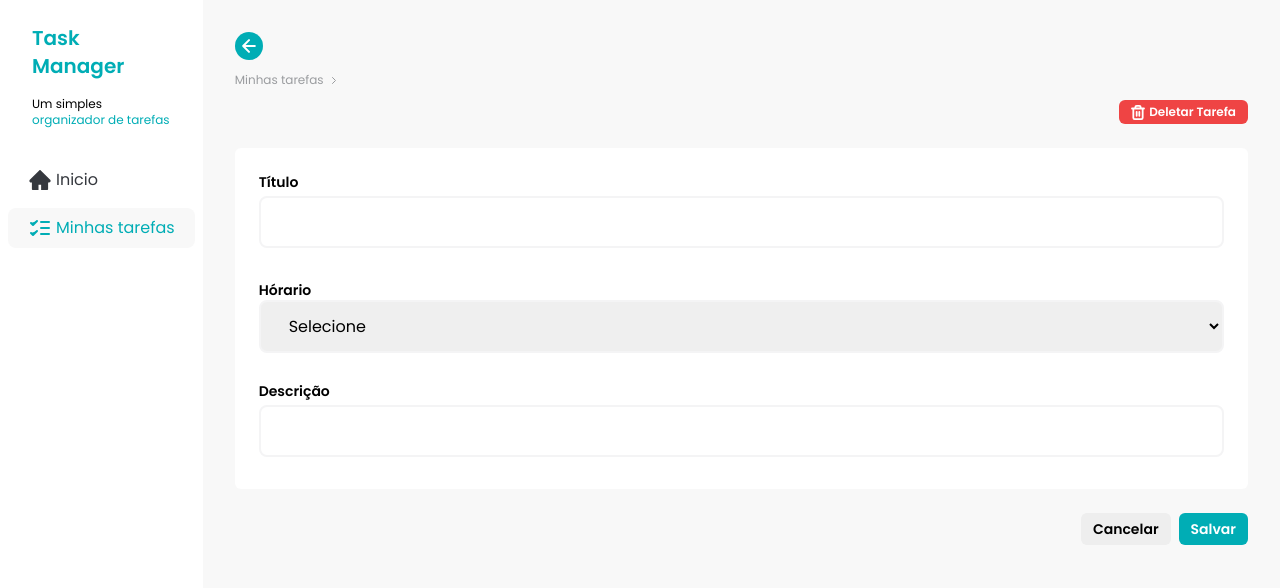
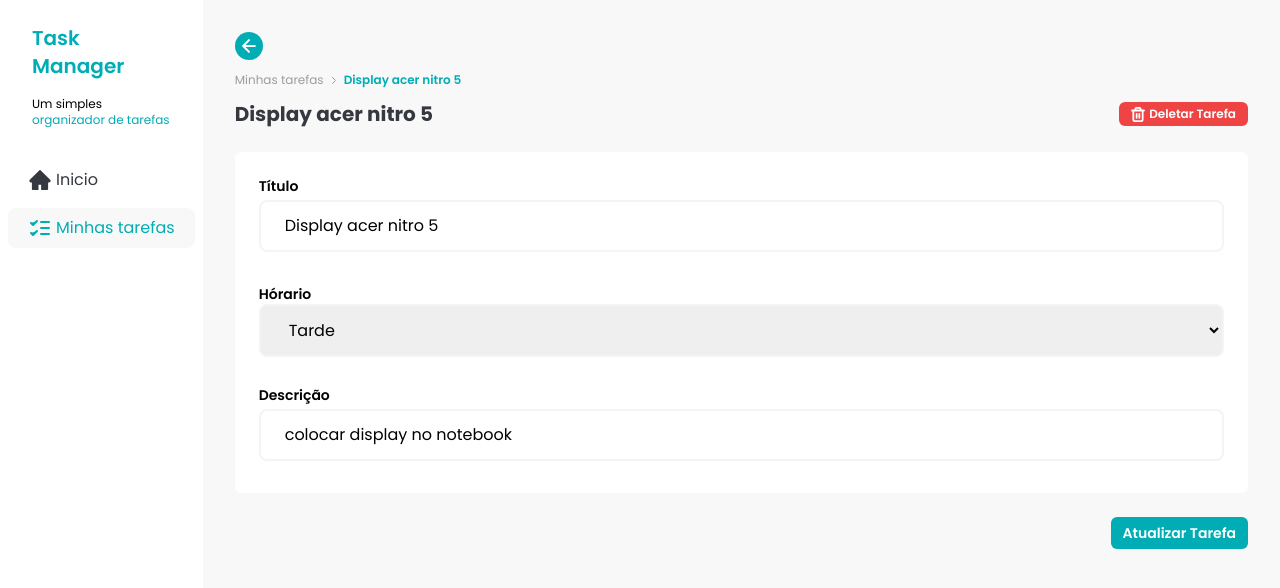
Before and after one commit to Alessandro-Vieira77/fsc-task-manager-, a React (Vite) app: page /details/0474a522-5ab4-4f32-ba18-c05755ebaa28 in a window 1280 px wide. Shown: the top 588 px of the page. Built offline with nearby package versions, Linux system fonts and the light colour scheme; no server answers; data requests are answered from the project's data file.

Commit message:
feat:  task updating and deleting in DatailsTasks

```diff
--- a/db.json
+++ b/db.json
@@ -1,30 +1,37 @@
 {
   "tasks": [
     {
-      "id": "cb98c06d-d779-4da7-a734-406e91dd058c",
-      "title": "estudar já javaScript ",
-      "description": "arrows",
+      "id": "77a87ad1-50e3-47a2-bd64-e4daf1e9dbfb",
+      "title": "estudar Code Start :)",
+      "description": "Na FSC",
+      "time": "select",
+      "status": "not_started"
+    },
+    {
+      "id": "0474a522-5ab4-4f32-ba18-c05755ebaa28",
+      "title": "Display acer nitro 5",
+      "description": "colocar display no notebook",
+      "time": "afternoon",
+      "status": "not_started"
+    },
+    {
+      "id": "dc48cab3-ff06-4feb-8c46-a9a556dccd56",
+      "title": "Hooks forms :(",
+      "description": "zod...4",
       "time": "night",
       "status": "not_started"
     },
     {
-      "id": "77a87ad1-50e3-47a2-bd64-e4daf1e9dbfb",
-      "title": "estudar Code Start ",
-      "description": "Na FSC",
-      "time": "night",
-      "status": "not_started"
-    },
-    {
-      "id": "7c05dd51-0b4d-4020-aba1-73093d2bc164",
-      "title": "Comer bolo",
-      "description": "um bolo de laranja no domingo ",
+      "id": "b11a0e09-92a9-4025-aa4e-78abc7ed982b",
+      "title": "teste",
+      "description": "teste....",
       "time": "morning",
       "status": "not_started"
     },
     {
-      "id": "c33df8df-c49e-4e13-b0e1-7d3d8ec07624",
-      "title": "Estudar ES3",
-      "description": "AWS",
+      "id": "a3549a50-e10d-4ca1-92e2-ee8ebe3cc220",
+      "title": "teste 2",
+      "description": "teste 2 testatndo... ",
       "time": "night",
       "status": "not_started"
     }
--- a/src/components/TimeSelect.jsx
+++ b/src/components/TimeSelect.jsx
@@ -3,7 +3,6 @@
 
 import ErrorMenssage from "./ErrrorMenssage";
 import LabelInput from "./LabelInput";
-
 const TimeSelect = forwardRef(({ error, loading, ...props }, ref) => {
   return (
     <div className="flex w-full flex-col">
@@ -16,7 +15,7 @@
         name="time"
         id="time"
         disabled={loading}>
-        <option defaultValue={"selected"}>Selecione</option>
+        <option value={"selected"}>Selecione</option>
         <option value="morning">Manhã</option>
         <option value="afternoon">Tarde</option>
         <option value="night">Noite</option>
--- a/src/main.jsx
+++ b/src/main.jsx
@@ -2,6 +2,7 @@
 
 import React from "react";
 import ReactDOM from "react-dom/client";
+import { Toaster } from "react-hot-toast";
 import { createBrowserRouter, RouterProvider } from "react-router-dom";
 
 import App from "./App.jsx";
@@ -21,5 +22,6 @@
 ReactDOM.createRoot(document.getElementById("root")).render(
   <React.StrictMode>
     <RouterProvider router={router} />
+    <Toaster />
   </React.StrictMode>,
 );
--- a/src/pages/DatailsTasks.jsx
+++ b/src/pages/DatailsTasks.jsx
@@ -1,11 +1,11 @@
-/* eslint-disable react/jsx-no-undef */
-import { func } from "prop-types";
 import { useEffect, useState } from "react";
+import { useRef } from "react";
 import { toast } from "react-hot-toast";
 import { useParams } from "react-router-dom";
 import { useNavigate } from "react-router-dom";
 
 import { IconArrowLeft, IconChevronRight, IconTrash } from "../assets/icons";
+import { IconLoader } from "../assets/icons";
 import Button from "../components/Button";
 import Input from "../components/Input";
 import Sidebar from "../components/Sidebar";
@@ -16,6 +16,14 @@
 
   const { taskId } = useParams();
   const [tasks, setTasks] = useState([]);
+  const [errors, setErrors] = useState([]);
+  const [select, setSelect] = useState(false);
+  const [loadingDelete, setLoadingDelete] = useState(false);
+  const [loadingUpdate, setLoadingUpdate] = useState(false);
+
+  const titleRef = useRef(null);
+  const selectRef = useRef(null);
+  const descriptionRef = useRef(null);
 
   useEffect(() => {
     async function getTask() {
@@ -35,18 +43,82 @@
   }
 
   const handleDeleteTask = async () => {
+    setLoadingDelete(true);
     const respoonse = await fetch(`http://localhost:3000/tasks/${taskId}`, {
       method: "DELETE",
     });
 
-    if (!respoonse.ok) {
-      toast.error("Erro ao deletar a tarefa!");
-      throw new Error("erro ao deltar a tarefa ");
-    } else {
+    if (respoonse.ok) {
+      setLoadingDelete(false);
       navigate("/");
       toast.success("Tarefa deletada com sucesso!");
     }
+    if (!respoonse.ok) {
+      setLoadingDelete(false);
+      toast.error("Erro ao deletar a tarefa!");
+      throw new Error("erro ao deltar a tarefa ");
+    }
   };
+
+  const handleUpdateTask = async () => {
+    setLoadingUpdate(true);
+    let newErros = [];
+
+    if (!titleRef.current.value.trim()) {
+      newErros.push({
+        inputName: "title",
+        description: "O campo name é obrigatório",
+      });
+    }
+
+    if (selectRef.current.value === "selected") {
+      newErros.push({
+        inputName: "time",
+        description: "O campo hórario é obrigatório",
+      });
+    }
+
+    if (!descriptionRef.current.value.trim()) {
+      newErros.push({
+        inputName: "description",
+        description: "O campo descrição é obrigatório",
+      });
+    }
+
+    setErrors(newErros);
+
+    if (newErros.length > 0) {
+      return;
+    }
+
+    const response = await fetch(`http://localhost:3000/tasks/${taskId}`, {
+      method: "PATCH",
+      body: JSON.stringify({
+        title: titleRef.current?.value,
+        time: selectRef.current?.value,
+        description: descriptionRef.current?.value,
+      }),
+    });
+
+    if (response.ok) {
+      const newTask = await response.json();
+      setTasks(newTask);
+      toast.success("Tarefa atualizada com sucesso!");
+      setLoadingUpdate(false);
+    }
+
+    if (!response.ok) {
+      setLoadingUpdate(false);
+      toast.error("Erro ao atualizar a tarefa!");
+      throw new Error("erro ao atualizar a tarefa ");
+    }
+  };
+
+  const titleErrors = errors.find((erro) => erro.inputName === "title");
+  const timeErrors = errors.find((erro) => erro.inputName === "time");
+  const descriptionErrors = errors.find(
+    (erro) => erro.inputName === "description",
+  );
 
   return (
     <div className="flex w-full">
@@ -73,24 +145,57 @@
               {tasks?.title}
             </h1>
             <Button onClick={handleDeleteTask} color="danger">
-              <IconTrash /> Deletar Tarefa
+              {loadingDelete ? (
+                <IconLoader className="animate-spin text-brand-white" />
+              ) : (
+                <IconTrash />
+              )}
+              {loadingDelete ? "Deletando..." : "Deletar Tarefa"}
             </Button>
           </div>
         </div>
 
         <div className="w-full space-y-6 rounded-md bg-brand-white p-6">
-          <Input title="Título" defaultValue={tasks?.title} />
-          <div>
-            <TimeSelect label="Hórario" value={tasks?.time} />
+          <Input
+            title="Título"
+            defaultValue={tasks?.title}
+            ref={titleRef}
+            error={titleErrors?.description}
+          />
+          <div onClick={() => setSelect(true)}>
+            {select ? (
+              <TimeSelect
+                label="Hórario"
+                defaultValue={tasks?.time}
+                ref={selectRef}
+                error={timeErrors?.description}
+              />
+            ) : (
+              <TimeSelect
+                label="Hórario"
+                value={tasks?.time}
+                ref={selectRef}
+                error={timeErrors?.description}
+              />
+            )}
           </div>
-          <Input title="Descrição" defaultValue={tasks?.description} />
+          <Input
+            title="Descrição"
+            defaultValue={tasks?.description}
+            ref={descriptionRef}
+            error={descriptionErrors?.description}
+          />
         </div>
         <div className="flex w-full justify-end gap-2">
-          <Button color="secundary" size={"large"}>
-            Cancelar
-          </Button>
-          <Button color={"primary"} size={"large"}>
-            Salvar
+          <Button
+            onClick={handleUpdateTask}
+            color={"primary"}
+            size={"large"}
+            disabled={loadingUpdate}>
+            {loadingUpdate && (
+              <IconLoader className="animate-spin text-brand-white" />
+            )}
+            {loadingUpdate ? "Atualizando..." : "Atualizar Tarefa"}
           </Button>
         </div>
       </div>
```
